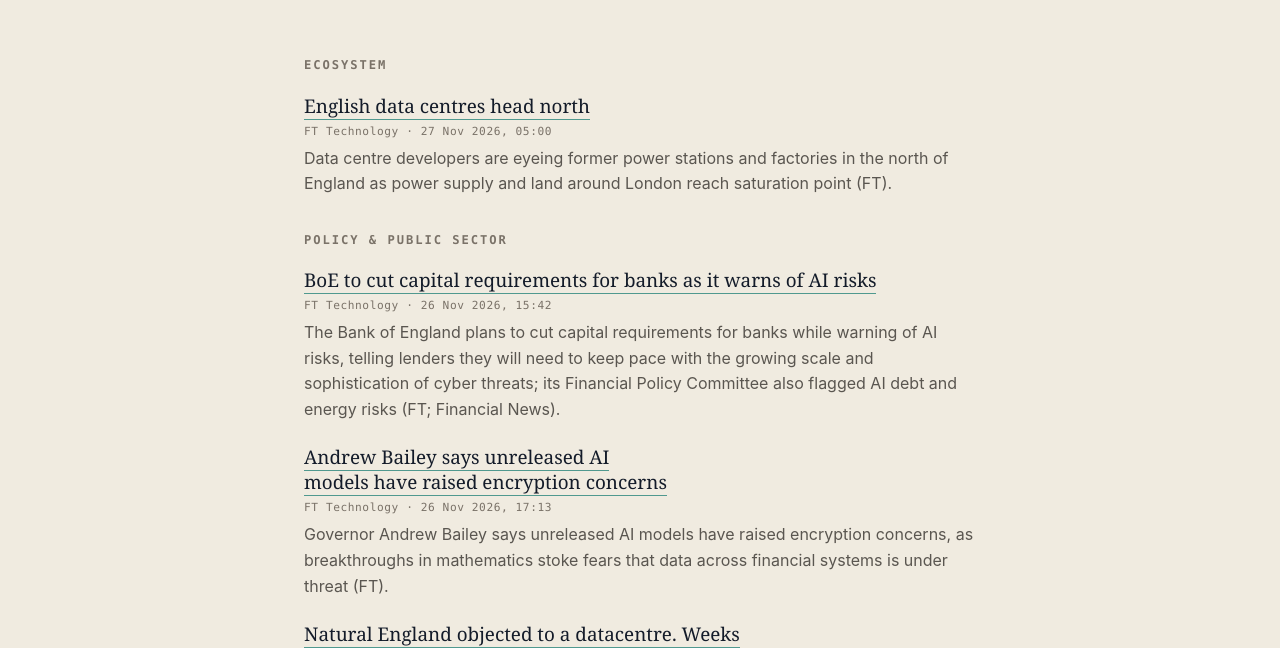
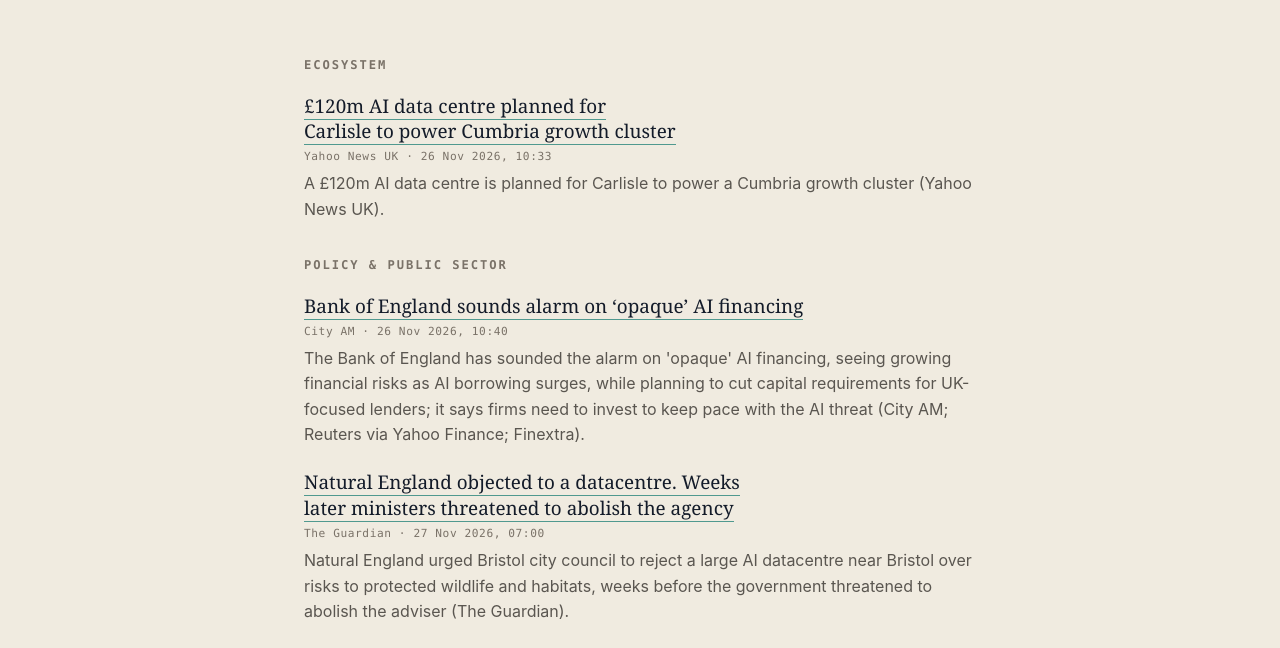
Before and after one commit to SovereignAI-Monitor/sovereignai-monitor.github.io, a plain HTML site: page index.html in a window 1280 px wide. Shown: the part 158-806 px from the top of the page. Drawn offline with Linux system fonts and the light colour scheme.

Commit message:
Update digest

```diff
--- a/index.html
+++ b/index.html
@@ -78,11 +78,10 @@
 </div></header>
 <div class="wrap">
 <section><h2>Ecosystem</h2>
-<article class="item"><h3><a href="https://www.ft.com/content/495b5c75-1414-4f60-b5d4-6f73f074173c?syn-25a6b1a6=1">English data centres head north</a></h3><p class="meta">FT Technology &middot; 27 Nov 2026, 05:00</p><p class="body">Data centre developers are eyeing former power stations and factories in the north of England as power supply and land around London reach saturation point (FT).</p></article>
+<article class="item"><h3><a href="https://news.google.com/rss/articles/CBMid0FVX3lxTE1EYlNfVERSTWRMVklTTHFHX005U3ZzMkRvMVdmYnhRVDVOdlp4ck0wSnZjeTE4dlFVOThJYm5ueFhkVnRuUW84bjN6LUhIRGdkNU1LWGVheW11ZjllVTBNU1Bib2NvWkh6R3FaTHVZdjRMR3VMdk1B?oc=5">£120m AI data centre planned for Carlisle to power Cumbria growth cluster</a></h3><p class="meta">Yahoo News UK &middot; 26 Nov 2026, 10:33</p><p class="body">A £120m AI data centre is planned for Carlisle to power a Cumbria growth cluster (Yahoo News UK).</p></article>
 </section>
 <section><h2>Policy &amp; public sector</h2>
-<article class="item"><h3><a href="https://www.ft.com/content/cf30cef5-0e35-4ebd-a456-797dbd1ad132?syn-25a6b1a6=1">BoE to cut capital requirements for banks as it warns of AI risks</a></h3><p class="meta">FT Technology &middot; 26 Nov 2026, 15:42</p><p class="body">The Bank of England plans to cut capital requirements for banks while warning of AI risks, telling lenders they will need to keep pace with the growing scale and sophistication of cyber threats; its Financial Policy Committee also flagged AI debt and energy risks (FT; Financial News).</p></article>
-<article class="item"><h3><a href="https://www.ft.com/content/450920b9-82b8-4a66-960b-5740aa7f94ae?syn-25a6b1a6=1">Andrew Bailey says unreleased AI models have raised encryption concerns</a></h3><p class="meta">FT Technology &middot; 26 Nov 2026, 17:13</p><p class="body">Governor Andrew Bailey says unreleased AI models have raised encryption concerns, as breakthroughs in mathematics stoke fears that data across financial systems is under threat (FT).</p></article>
+<article class="item"><h3><a href="https://news.google.com/rss/articles/CBMigAFBVV95cUxPRjVOMHhnSFlZQXV6SXRPdmJjVmtIVW9FQzdtcEJWVWJjQS01bHhhMmR2bTVGNlhKTlhiY056QnFKRTFtN2V4UWRPUEFkSjFHRTBqemJ1VGlOc0pCZ2hGRTdxdHRLUHVxX1R0c01pS0xHc1pYUUJFUFRTeUJCdTlVSw?oc=5">Bank of England sounds alarm on ‘opaque’ AI financing</a></h3><p class="meta">City AM &middot; 26 Nov 2026, 10:40</p><p class="body">The Bank of England has sounded the alarm on &#x27;opaque&#x27; AI financing, seeing growing financial risks as AI borrowing surges, while planning to cut capital requirements for UK-focused lenders; it says firms need to invest to keep pace with the AI threat (City AM; Reuters via Yahoo Finance; Finextra).</p></article>
 <article class="item"><h3><a href="https://www.theguardian.com/environment/2026/nov/27/natural-england-objected-datacentre-ministers-abolish-bristol">Natural England objected to a datacentre. Weeks later ministers threatened to abolish the agency</a></h3><p class="meta">The Guardian &middot; 27 Nov 2026, 07:00</p><p class="body">Natural England urged Bristol city council to reject a large AI datacentre near Bristol over risks to protected wildlife and habitats, weeks before the government threatened to abolish the adviser (The Guardian).</p></article>
 </section>
 <section class="team"><h2>Team corner</h2><p class="quiet">Nothing for today.</p></section>
```
